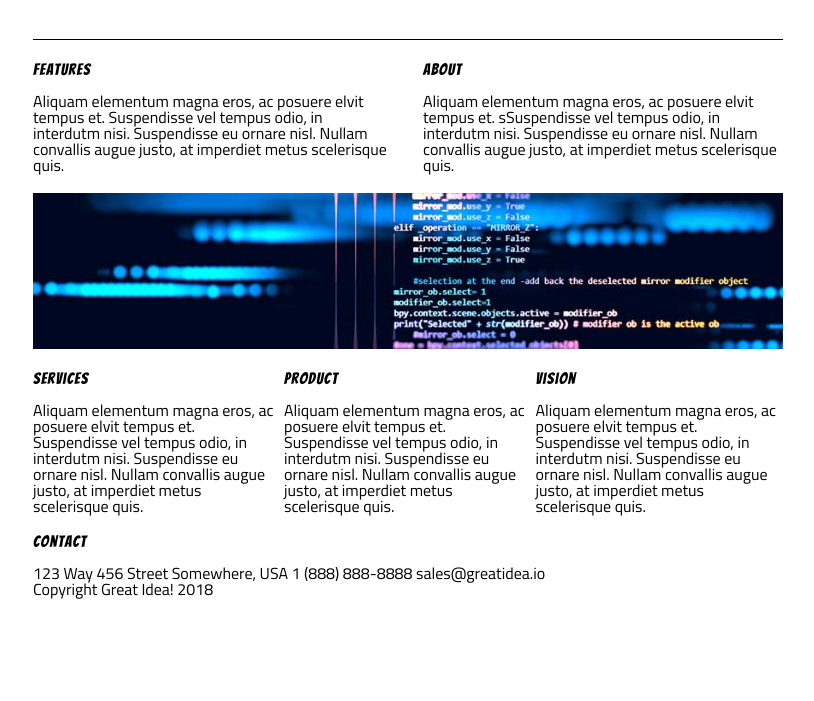
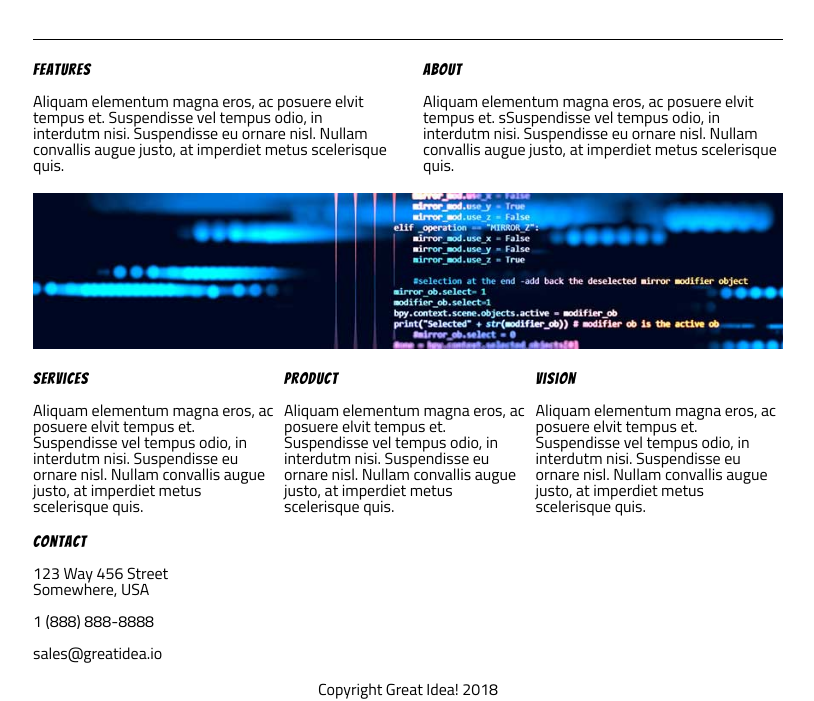
Before and after one commit to Poly-G/User-Interface, a plain HTML site: page great-idea-website/index.html in a window 1280 px wide. Shown: the part 365-1066 px from the top of the page, without its empty margins (232-1046 px from the left). Before the commit the page ends 966 px from the top, so only its background shows below. Drawn offline with Linux system fonts and the light colour scheme.

Commit message:
fix footer

```diff
--- a/great-idea-website/css/index.css
+++ b/great-idea-website/css/index.css
@@ -172,3 +172,8 @@ h1 {
 address {
 	display: inline-block;
 }
+
+.copyright {
+	text-align: center;
+	margin: 20px;
+}
--- a/great-idea-website/index.html
+++ b/great-idea-website/index.html
@@ -74,17 +74,14 @@
   <footer>
     <h2>Contact</h2>
     <address>
-  123 Way 456 Street
-  Somewhere, USA
-  1 (888) 888-8888
+      123 Way 456 Street <br>
+      Somewhere, USA <br> <br>
+      1 (888) 888-8888 <br> <br>
       sales@greatidea.io
     </address>
 
-<p>Copyright Great Idea! 2018</p>
+    <p class="copyright">Copyright Great Idea! 2018</p>
   </footer>
-
-
-
 
   </body>
 </html>
```
Lines whose indentation alone changed are shown as unchanged.
